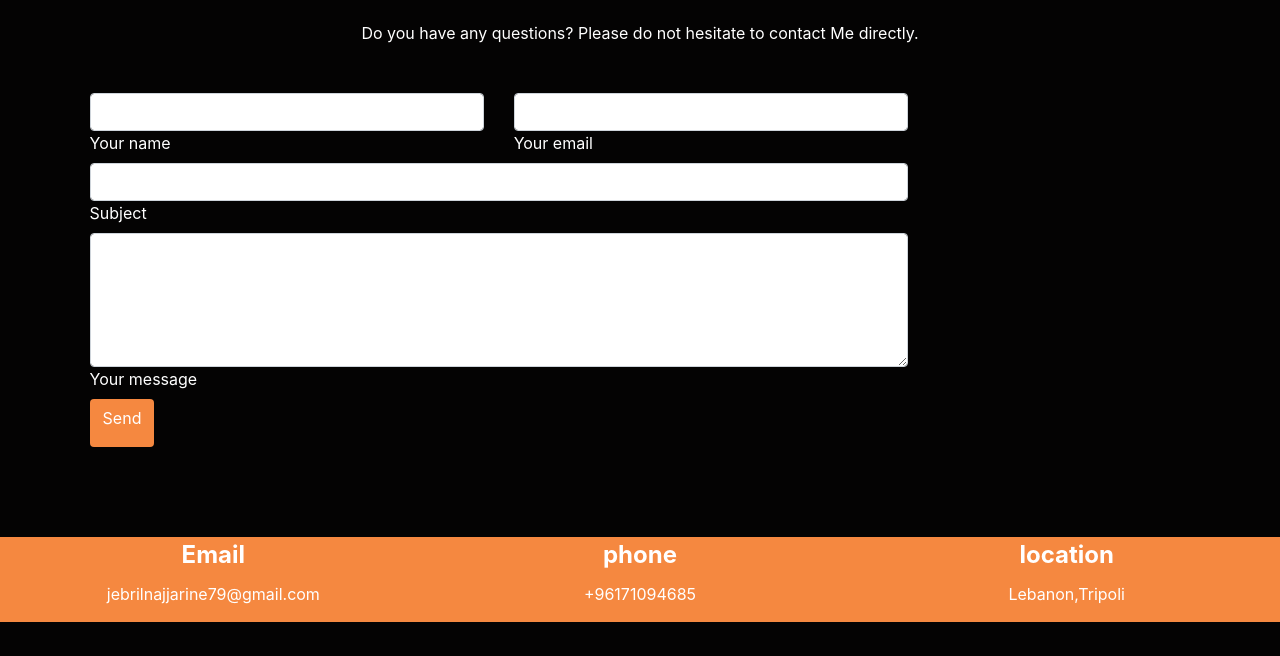
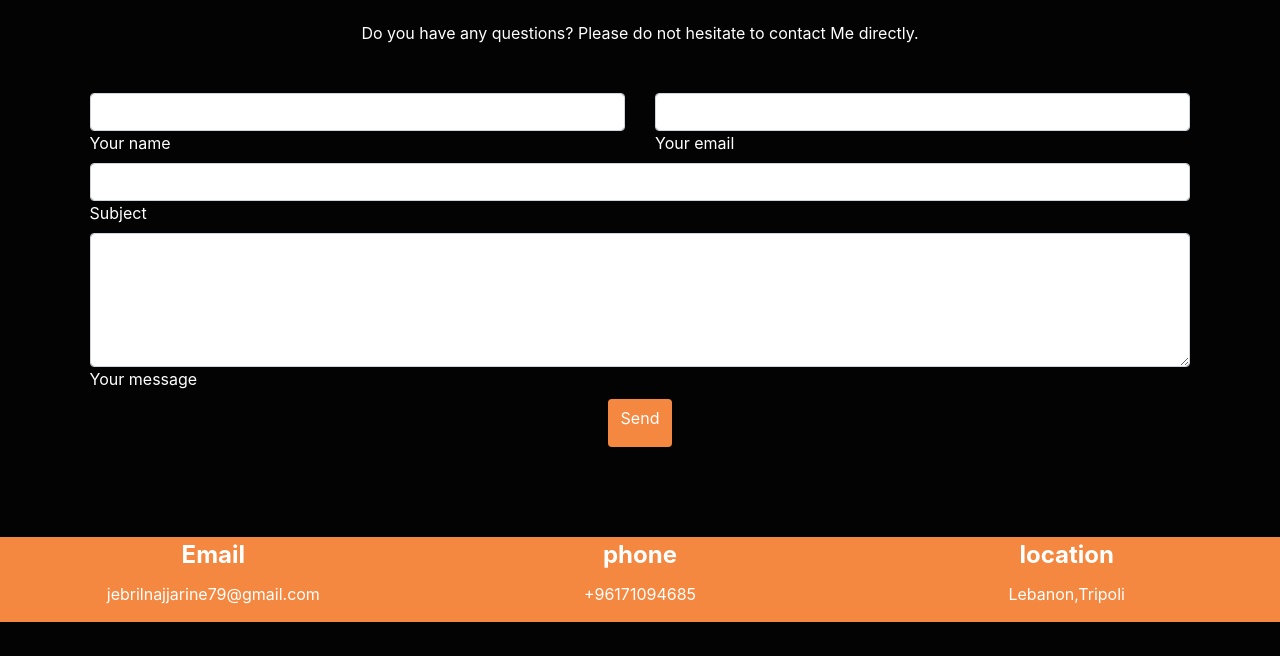
Before and after one commit to JebrilCheikhNajjarine/1st-Version, a plain HTML site: page index.html in a window 1280 px wide. Shown: the part 3443-4099 px from the top of the page. Drawn offline with nearby package versions, Linux system fonts and the light colour scheme.

Commit message:
Add files via upload
8th

```diff
--- a/Css/style.css
+++ b/Css/style.css
@@ -1,6 +1,4 @@
 * {
-  margin: 0;
-  padding: auto;
   scroll-behavior: smooth;
 
   /*background-color: #040303;*/
@@ -8,6 +6,11 @@
 
 body {
   font-family: "Roboto", sans-serif;
+  width: 100%;
+  height: 100%;
+  margin: 0px;
+  padding: 0px;
+  overflow-x: hidden;
 }
 h1,
 h2,
--- a/index.html
+++ b/index.html
@@ -414,7 +414,7 @@
           <div class="row contact-content">
 
               <!--Grid column-->
-              <div class="col-md-9 mb-md-0 mb-5">
+              <div class="col-md-12 mb-md-0 mb-5">
                   <form id="contact-form" name="contact-form"  method="POST">
 
                       <!--Grid row-->
@@ -469,7 +469,7 @@
 
                   </form>
 
-                  <div class="text-center text-md-left">
+                  <div class="text-center text-md">
                       <a class="btn  btnsend" >Send</a>
                   </div>
                   <div class="status"></div>
```
